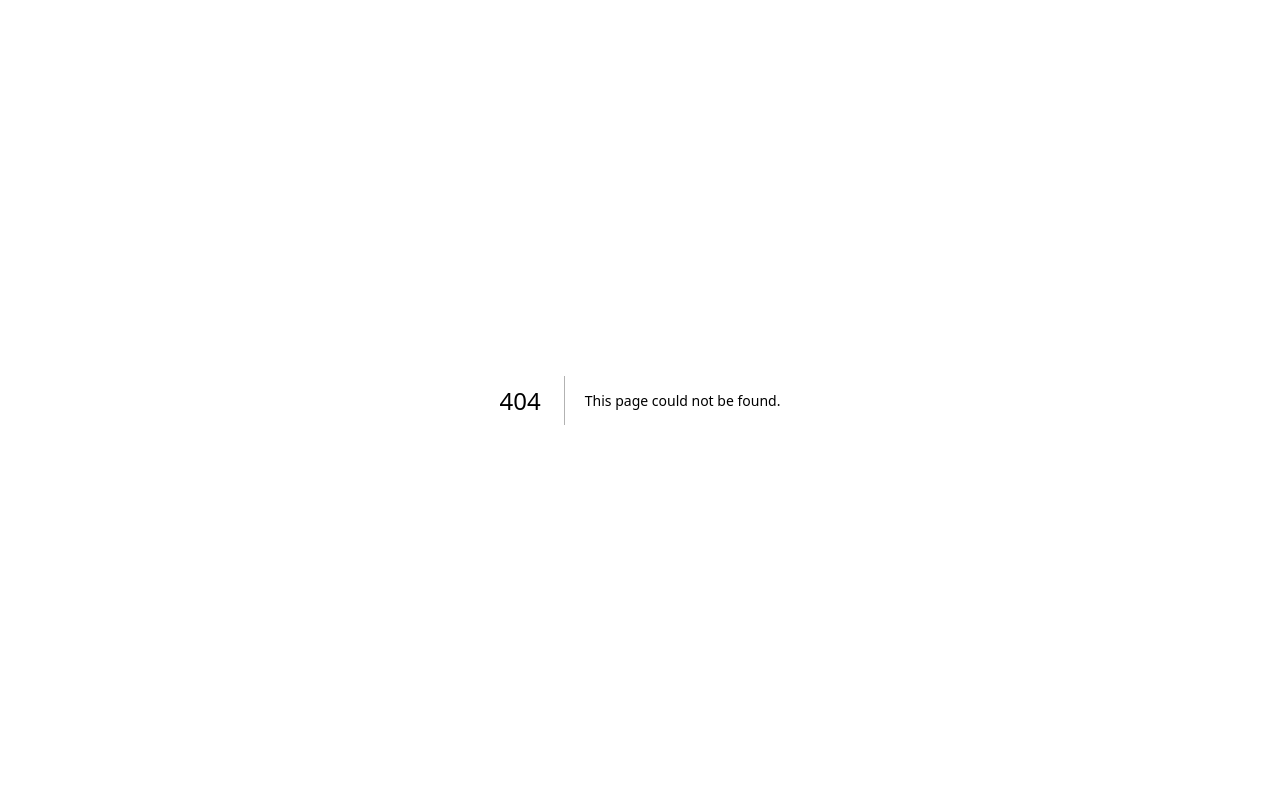
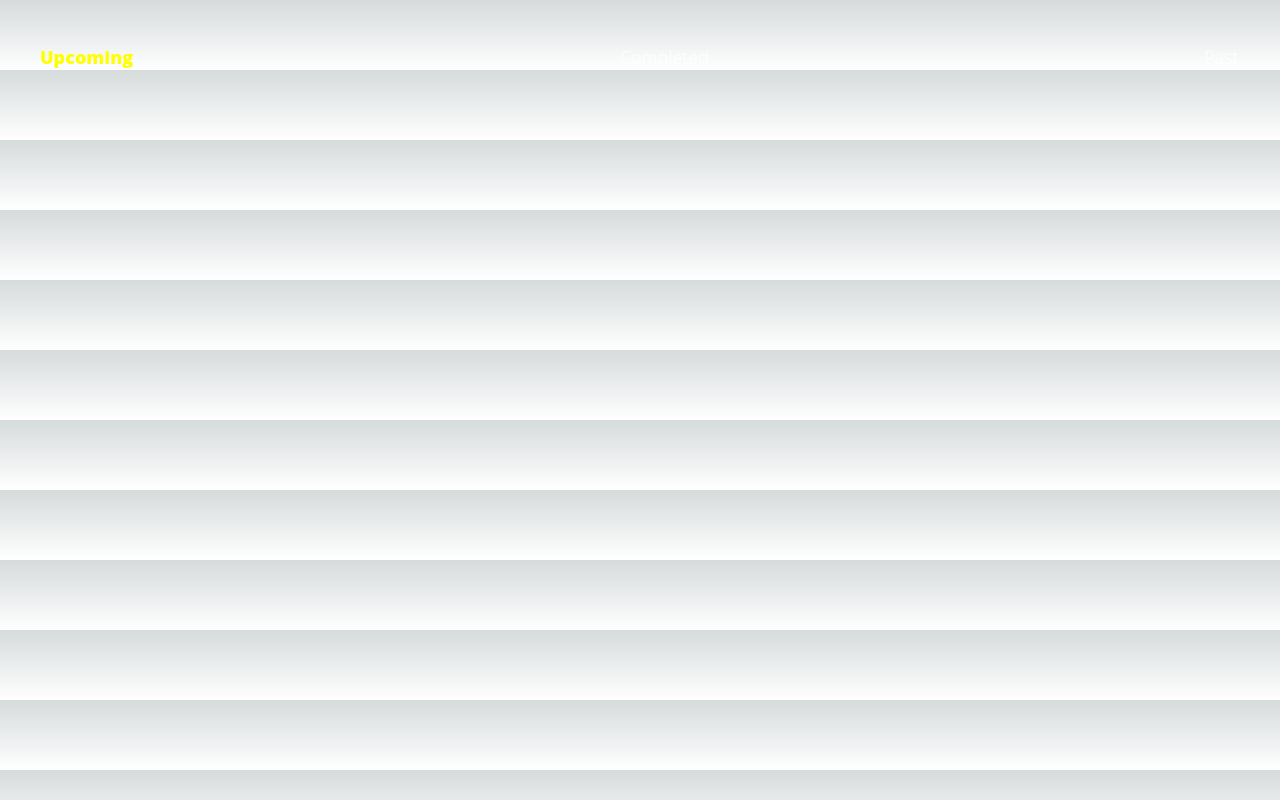
Before and after one commit to DavidGarciaManzana/CargoApp, a Next.js app: page /TabSelector/TabSelector in a window 1280 px wide. Before the commit this address had no page. Built offline with nearby package versions, Linux system fonts and the light colour scheme.

Commit message:
Tab Selector added

```diff
--- a/src/pages/App/App.js
+++ b/src/pages/App/App.js
@@ -1,10 +1,12 @@
 import React from 'react'
 import styles from '@/pages/App/App.module.css'
 import Header from "@/pages/Header/Header";
+import TabSelector from '@/pages/TabSelector/TabSelector';
 function App() {
     return (
         <div className={styles.appContainer}>
-        <Header></Header>
+        <Header/>
+            <TabSelector></TabSelector>
         </div>
     )
 }
--- /dev/null
+++ b/src/pages/TabSelector/TabSelector.js
@@ -0,0 +1,14 @@
+import React from 'react'
+import styles from '@/pages/TabSelector/TabSelector.module.css'
+
+function TabSelector() {
+    return (
+        <div className={styles.tabSelectorContainer}>
+            <h2 className={styles.upcoming}>Upcoming</h2>
+            <h2 className={styles.completed}>Completed</h2>
+            <h2 className={styles.past}>Past</h2>
+        </div>
+    )
+}
+
+export default TabSelector
--- /dev/null
+++ b/src/pages/TabSelector/TabSelector.module.css
@@ -0,0 +1,40 @@
+.tabSelectorContainer {
+    padding: 45px 40px 0;
+    display: flex;
+    justify-content: space-between;
+}
+
+.tabSelectorContainer h2 {
+    cursor: pointer;
+    height: 25px;
+    /*font-family: Avenir;*/
+    font-family: 'Open Sans', sans-serif;
+    font-size: 18px;
+    letter-spacing: 0;
+    line-height: 25px;
+}
+
+.upcoming {
+    color: #FFFF00;
+    width: 88px;
+    font-weight: 900;
+}
+
+.upcoming::after {
+    content: "";
+    width: 30%;
+    border: 1px solid #FFFF00;
+    display: block;
+}
+
+.completed {
+    width: 92px;
+    color: #FFFFFF;
+    font-weight: 300;
+}
+
+.past {
+    width: 36px;
+    font-weight: 300;
+    color: #FFFFFF;
+}
```
